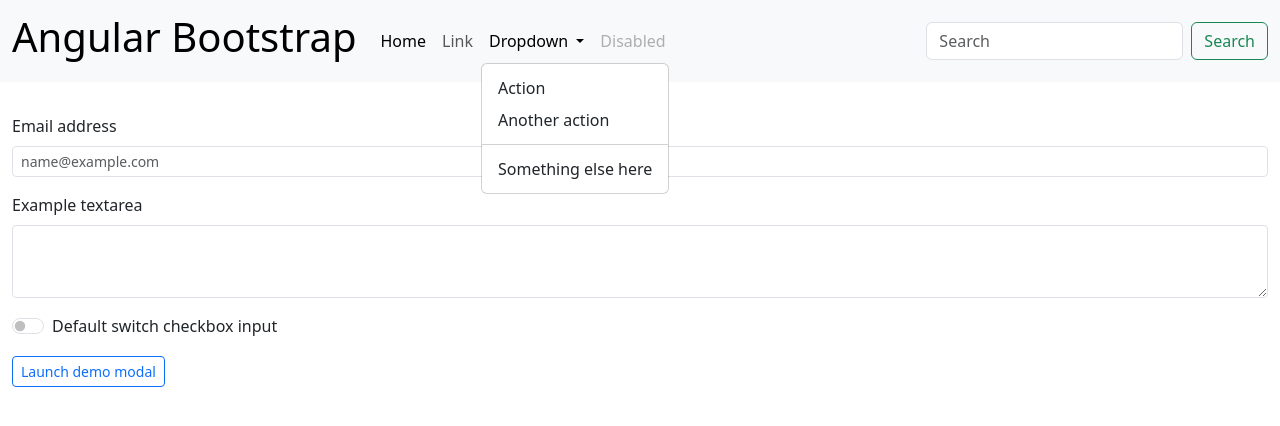
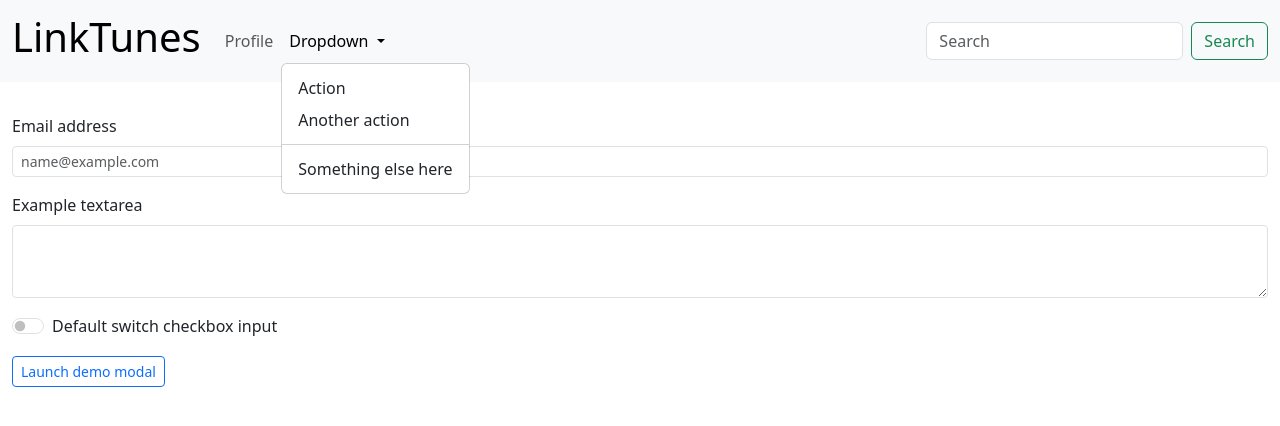
Before and after one commit to jonnytrex/LinkTunes, an Angular app in the folder ui/: page / in a window 1280 px wide. Both pictures are taken after a click on the button "Dropdown". Shown: the top 426 px of the page. Built offline with nearby package versions, Linux system fonts and the light colour scheme.

Commit message:
minor changes

```diff
--- a/ui/src/app/app.component.html
+++ b/ui/src/app/app.component.html
@@ -1 +1,58 @@
+<nav class="navbar navbar-expand-sm navbar-light bg-light">
+  <div class="container-fluid">
+    <a class="navbar-brand" routerLink="/">
+      <h1>LinkTunes</h1>
+    </a>
+    <button
+      class="navbar-toggler"
+      type="button"
+      data-bs-toggle="collapse"
+      data-bs-target="#navbarSupportedContent"
+      aria-controls="navbarSupportedContent"
+      aria-expanded="false"
+      aria-label="Toggle navigation"
+    >
+      <span class="navbar-toggler-icon"></span>
+    </button>
+    <div class="collapse navbar-collapse" id="navbarSupportedContent">
+      <ul class="navbar-nav me-auto mb-2 mb-lg-0">
+        <!-- <li class="nav-item">
+          <a class="nav-link active" aria-current="page" href="#">Home</a>
+        </li> -->
+        <li class="nav-item">
+          <a class="nav-link" routerLink="profile" routerLinkActive="active"
+            >Profile</a
+          >
+        </li>
+        <li class="nav-item dropdown">
+          <a
+            class="nav-link dropdown-toggle"
+            href="#"
+            id="navbarDropdown"
+            role="button"
+            data-bs-toggle="dropdown"
+            aria-expanded="false"
+          >
+            Dropdown
+          </a>
+          <ul class="dropdown-menu" aria-labelledby="navbarDropdown">
+            <li><a class="dropdown-item" href="#">Action</a></li>
+            <li><a class="dropdown-item" href="#">Another action</a></li>
+            <li><hr class="dropdown-divider" /></li>
+            <li><a class="dropdown-item" href="#">Something else here</a></li>
+          </ul>
+        </li>
+      </ul>
+      <form class="d-flex">
+        <input
+          class="form-control me-2"
+          type="search"
+          placeholder="Search"
+          aria-label="Search"
+        />
+        <button class="btn btn-outline-success" type="submit">Search</button>
+      </form>
+    </div>
+  </div>
+</nav>
 <router-outlet></router-outlet>
--- a/ui/src/app/home/home.component.html
+++ b/ui/src/app/home/home.component.html
@@ -1,65 +1,48 @@
-<nav class="navbar navbar-expand-sm navbar-light bg-light">
-    <div class="container-fluid">
-      <a class="navbar-brand" href="#">
-        <h1>Angular Bootstrap</h1>
-      </a>
-      <button class="navbar-toggler" type="button" data-bs-toggle="collapse" data-bs-target="#navbarSupportedContent" aria-controls="navbarSupportedContent" aria-expanded="false" aria-label="Toggle navigation">
-        <span class="navbar-toggler-icon"></span>
-      </button>
-      <div class="collapse navbar-collapse" id="navbarSupportedContent">
-        <ul class="navbar-nav me-auto mb-2 mb-lg-0">
-          <li class="nav-item">
-            <a class="nav-link active" aria-current="page" href="#">Home</a>
-          </li>
-          <li class="nav-item">
-            <a class="nav-link" href="#">Link</a>
-          </li>
-          <li class="nav-item dropdown">
-            <a class="nav-link dropdown-toggle" href="#" id="navbarDropdown" role="button" data-bs-toggle="dropdown" aria-expanded="false">
-              Dropdown
-            </a>
-            <ul class="dropdown-menu" aria-labelledby="navbarDropdown">
-              <li><a class="dropdown-item" href="#">Action</a></li>
-              <li><a class="dropdown-item" href="#">Another action</a></li>
-              <li><hr class="dropdown-divider"></li>
-              <li><a class="dropdown-item" href="#">Something else here</a></li>
-            </ul>
-          </li>
-          <li class="nav-item">
-            <a class="nav-link disabled" href="#" tabindex="-1" aria-disabled="true">Disabled</a>
-          </li>
-        </ul>
-        <form class="d-flex">
-          <input class="form-control me-2" type="search" placeholder="Search" aria-label="Search">
-          <button class="btn btn-outline-success" type="submit">Search</button>
-        </form>
-      </div>
-    </div>
-  </nav>
 <div class="container-fluid py-3">
   <div class="row my-3">
     <div class="col">
-        <label for="exampleFormControlInput1" class="form-label">Email address</label>
-        <input type="email" class="form-control form-control-sm" id="exampleFormControlInput1" placeholder="name@example.com">
+      <label for="exampleFormControlInput1" class="form-label"
+        >Email address</label
+      >
+      <input
+        type="email"
+        class="form-control form-control-sm"
+        id="exampleFormControlInput1"
+        placeholder="name@example.com"
+      />
     </div>
   </div>
   <div class="row my-3">
     <div class="col">
-        <label for="exampleFormControlTextarea1" class="form-label">Example textarea</label>
-        <textarea class="form-control form-control-sm" id="exampleFormControlTextarea1" rows="3"></textarea>
+      <label for="exampleFormControlTextarea1" class="form-label"
+        >Example textarea</label
+      >
+      <textarea
+        class="form-control form-control-sm"
+        id="exampleFormControlTextarea1"
+        rows="3"
+      ></textarea>
     </div>
   </div>
   <div class="row my-3">
     <div class="col">
       <div class="form-check form-switch">
-          <input class="form-check-input" type="checkbox" id="flexSwitchCheckDefault">
-          <label class="form-check-label" for="flexSwitchCheckDefault">Default switch checkbox input</label>
+        <input
+          class="form-check-input"
+          type="checkbox"
+          id="flexSwitchCheckDefault"
+        />
+        <label class="form-check-label" for="flexSwitchCheckDefault"
+          >Default switch checkbox input</label
+        >
       </div>
     </div>
   </div>
   <div class="row my-3">
     <div class="col">
-        <button class="btn btn-sm btn-outline-primary" (click)="open(demoModal)">Launch demo modal</button>
+      <button class="btn btn-sm btn-outline-primary" (click)="open(demoModal)">
+        Launch demo modal
+      </button>
     </div>
   </div>
 </div>
@@ -67,7 +50,13 @@
 <ng-template #demoModal let-modal>
   <div class="modal-header">
     <h4 class="modal-title" id="modal-basic-title">Profile update</h4>
-      <button type="button" class="btn-close" data-bs-dismiss="modal" aria-label="Close" (click)="modal.dismiss('Cross click')"></button>
+    <button
+      type="button"
+      class="btn-close"
+      data-bs-dismiss="modal"
+      aria-label="Close"
+      (click)="modal.dismiss('Cross click')"
+    ></button>
   </div>
   <div class="modal-body">
     <form>
@@ -81,6 +70,12 @@
     </form>
   </div>
   <div class="modal-footer">
-      <button type="button" class="btn btn-outline-dark" (click)="modal.close('Save click')">Save</button>
+    <button
+      type="button"
+      class="btn btn-outline-dark"
+      (click)="modal.close('Save click')"
+    >
+      Save
+    </button>
   </div>
 </ng-template>
```
Lines whose indentation alone changed are shown as unchanged.
